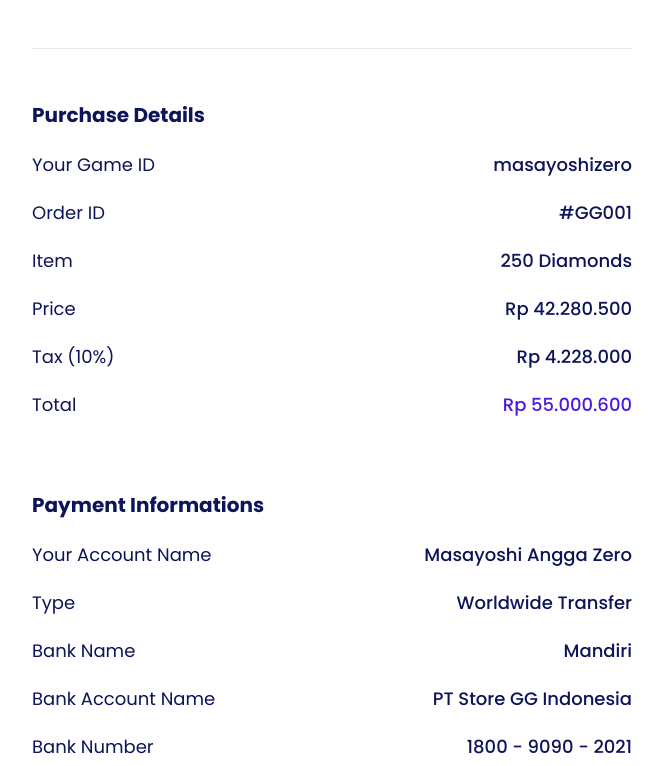
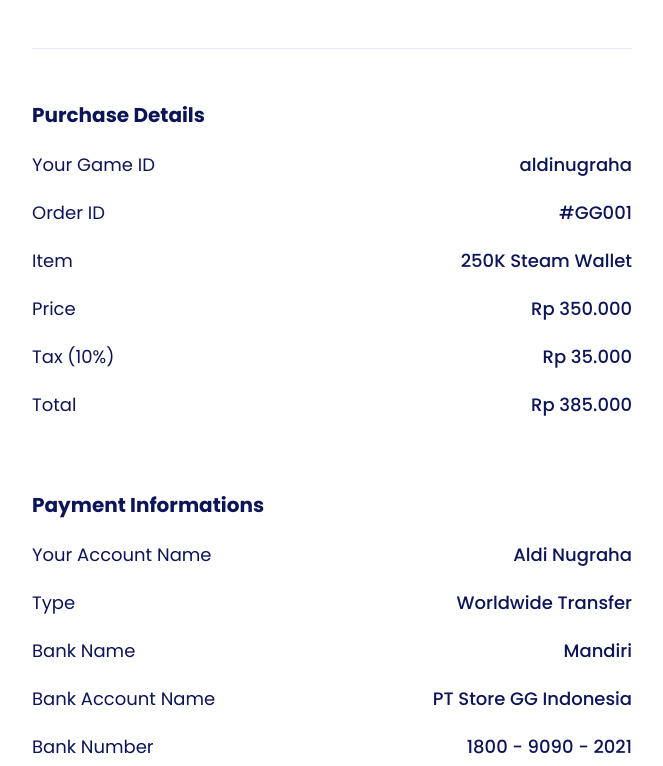
Before and after one commit to aldngrha/StoreGG, a Next.js app: page /checkout in a window 1280 px wide. Shown: the part 520-1286 px from the top of the page, without its empty margins (308-971 px from the left). Built offline with nearby package versions, Linux system fonts and the light colour scheme.

Commit message:
refactoring PaymentInformation and PurchaseDetail

```diff
--- /dev/null
+++ b/components/atoms/CheckoutDetail/PaymentInformation.tsx
@@ -0,0 +1,15 @@
+interface PaymentInformationProps {
+  title: string;
+  detail: string;
+}
+export default function PaymentInformation({
+  title,
+  detail,
+}: PaymentInformationProps) {
+  return (
+    <p className="text-lg color-palette-1 mb-20">
+      {title}
+      <span className="purchase-details">{detail}</span>
+    </p>
+  );
+}
--- /dev/null
+++ b/components/atoms/CheckoutDetail/PurchaseDetail.tsx
@@ -0,0 +1,11 @@
+interface PurchaseDetailProps {
+  title: string;
+  detail: string;
+}
+export default function PurchaseDetail({ title, detail }: PurchaseDetailProps) {
+  return (
+    <p className="text-lg color-palette-1 mb-20">
+      {title} <span className="purchase-details">{detail}</span>
+    </p>
+  );
+}
--- a/components/organisms/CheckoutDetail/index.tsx
+++ b/components/organisms/CheckoutDetail/index.tsx
@@ -1,3 +1,6 @@
+import PurchaseDetail from "../../atoms/CheckoutDetail/PurchaseDetail";
+import PaymentInformation from "../../atoms/CheckoutDetail/PaymentInformation";
+
 export default function CheckoutDetail() {
   return (
     <>
@@ -5,50 +8,25 @@
         <h2 className="fw-bold text-xl color-palette-1 mb-20">
           Purchase Details
         </h2>
-        <p className="text-lg color-palette-1 mb-20">
-          Your Game ID <span className="purchase-details">masayoshizero</span>
-        </p>
-        <p className="text-lg color-palette-1 mb-20">
-          Order ID <span className="purchase-details">#GG001</span>
-        </p>
-        <p className="text-lg color-palette-1 mb-20">
-          Item <span className="purchase-details">250 Diamonds</span>
-        </p>
-        <p className="text-lg color-palette-1 mb-20">
-          Price <span className="purchase-details">Rp 42.280.500</span>
-        </p>
-        <p className="text-lg color-palette-1 mb-20">
-          Tax (10%) <span className="purchase-details">Rp 4.228.000</span>
-        </p>
-        <p className="text-lg color-palette-1 mb-20">
-          Total{" "}
-          <span className="purchase-details color-palette-4">
-            Rp 55.000.600
-          </span>
-        </p>
+        <PurchaseDetail title="Your Game ID" detail="aldinugraha" />
+        <PurchaseDetail title="Order ID" detail="#GG001" />
+        <PurchaseDetail title="Item" detail="250K Steam Wallet" />
+        <PurchaseDetail title="Price" detail="Rp 350.000" />
+        <PurchaseDetail title="Tax (10%)" detail="Rp 35.000" />
+        <PurchaseDetail title="Total" detail="Rp 385.000" />
       </div>
       <div className="payment pt-md-50 pb-md-50 pt-10 pb-10">
         <h2 className="fw-bold text-xl color-palette-1 mb-20">
           Payment Informations
         </h2>
-        <p className="text-lg color-palette-1 mb-20">
-          Your Account Name{" "}
-          <span className="purchase-details">Masayoshi Angga Zero</span>
-        </p>
-        <p className="text-lg color-palette-1 mb-20">
-          Type <span className="payment-details">Worldwide Transfer</span>
-        </p>
-        <p className="text-lg color-palette-1 mb-20">
-          Bank Name <span className="payment-details">Mandiri</span>
-        </p>
-        <p className="text-lg color-palette-1 mb-20">
-          Bank Account Name{" "}
-          <span className="payment-details">PT Store GG Indonesia</span>
-        </p>
-        <p className="text-lg color-palette-1 mb-20">
-          Bank Number{" "}
-          <span className="payment-details">1800 - 9090 - 2021</span>
-        </p>
+        <PaymentInformation title="Your Account Name" detail="Aldi Nugraha" />
+        <PaymentInformation title="Type" detail="Worldwide Transfer" />
+        <PaymentInformation title="Bank Name" detail="Mandiri" />
+        <PaymentInformation
+          title="Bank Account Name"
+          detail="PT Store GG Indonesia"
+        />
+        <PaymentInformation title="Bank Number" detail="1800 - 9090 - 2021" />
       </div>
     </>
   );
```
